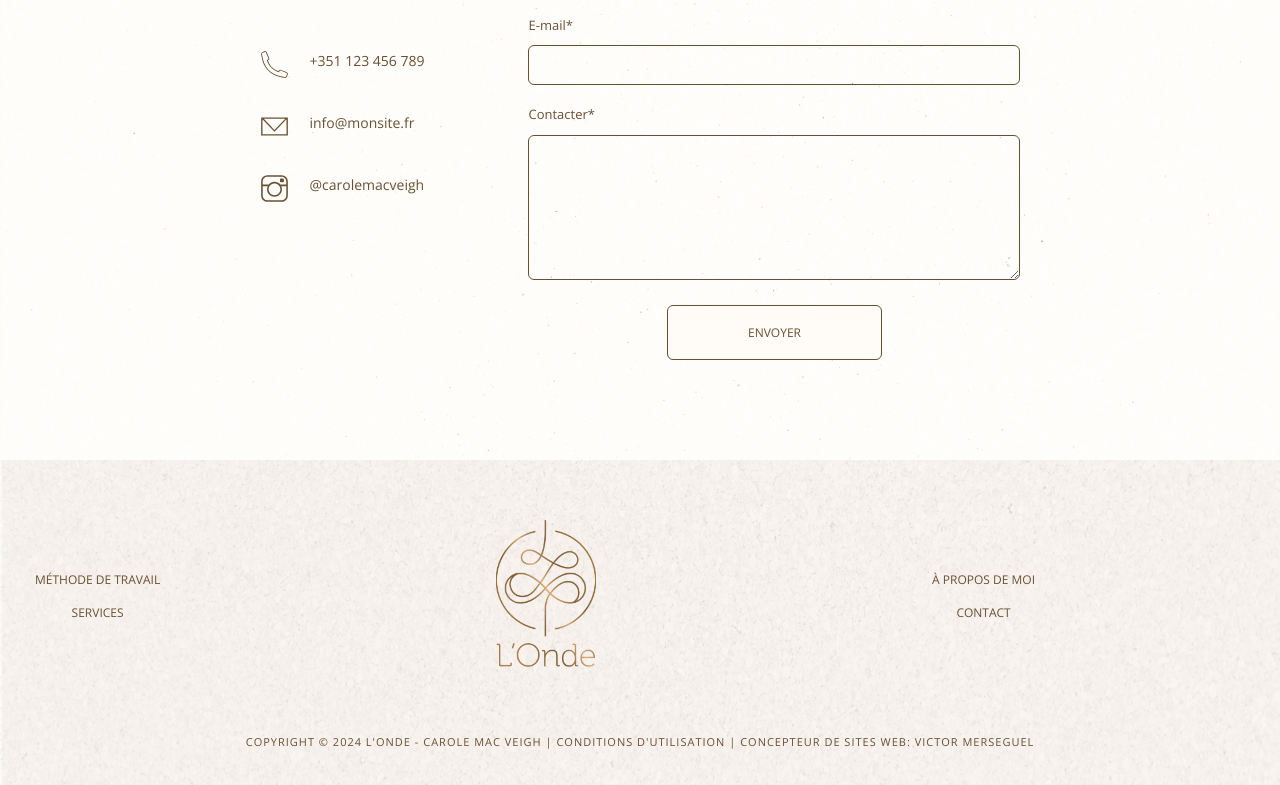
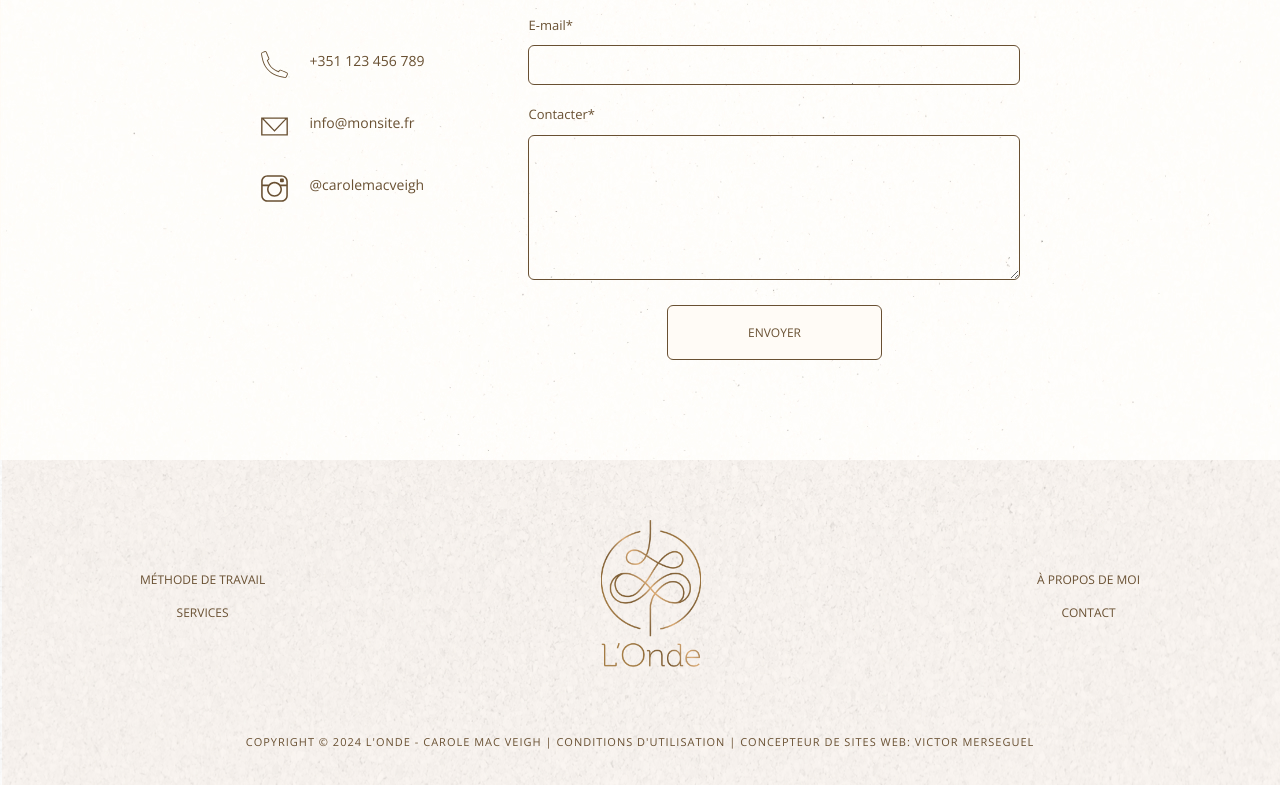
Before and after one commit to victormerseguel/londe-carolemacveigh, a React (Vite) app: page / in a window 1280 px wide. Shown: the part 4884-5669 px from the top of the page. Built offline with nearby package versions, Linux system fonts and the light colour scheme.

Commit message:
fix footer margin

```diff
--- a/src/components/Footer.module.css
+++ b/src/components/Footer.module.css
@@ -1,5 +1,5 @@
 footer {
-  padding: 60px 15px 35px;
+  padding: 60px 50px 35px;
   background-image: url("../assets/footer-bg.jpg");
 }
 
@@ -7,7 +7,7 @@ footer {
   max-width: 1000px;
   display: flex;
   justify-content: space-between;
-  margin: 0 20px 60px;
+  margin: 0 auto 60px;
 }
 
 .footer_content a {
--- a/src/pages/TermsOfUse.jsx
+++ b/src/pages/TermsOfUse.jsx
@@ -1,7 +1,11 @@
 import styles from "./TermsOfUse.module.css";
 import { terms_db } from "../databases/terms_db";
+import { useEffect } from "react";
 
 const TermsOfUse = ({ lang }) => {
+  useEffect(() => {
+    window.scrollTo(0, 0);
+  }, []);
   return (
     <div className={styles.terms_wrap}>
       <h3>{terms_db[0][lang]}</h3>
```
